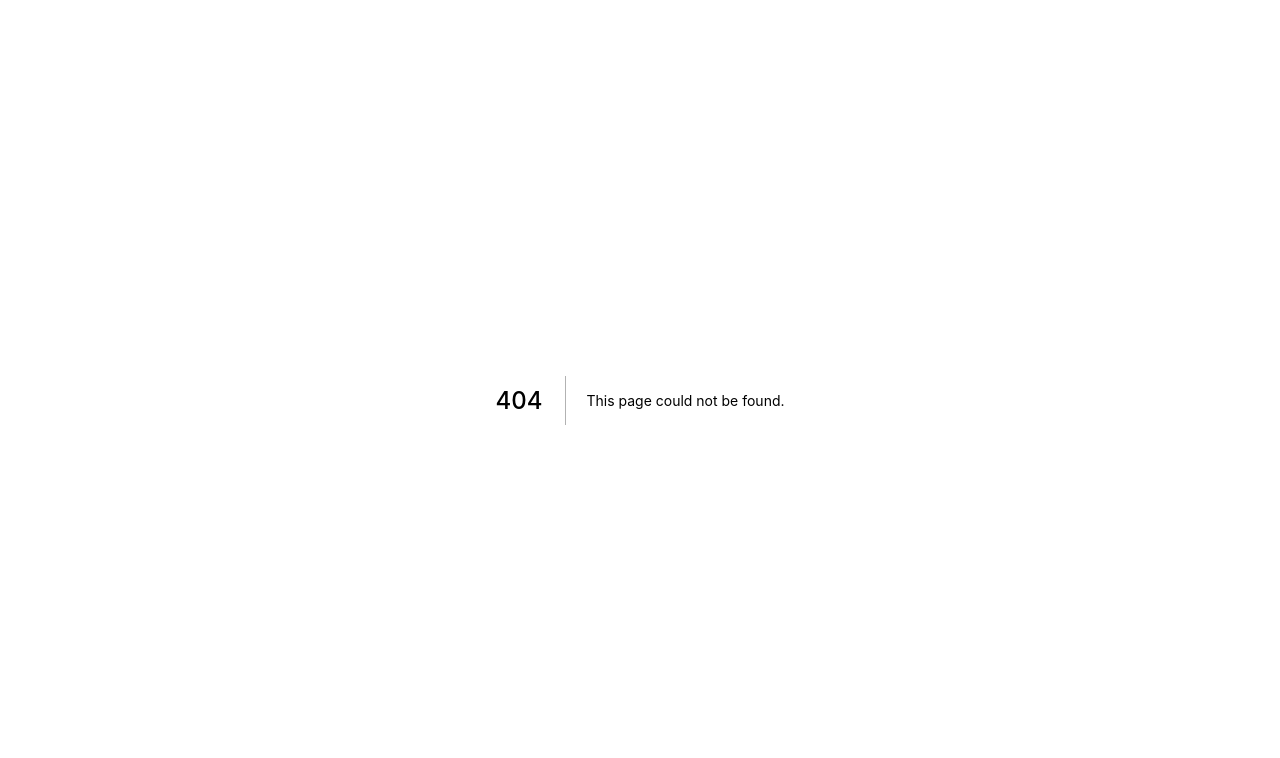
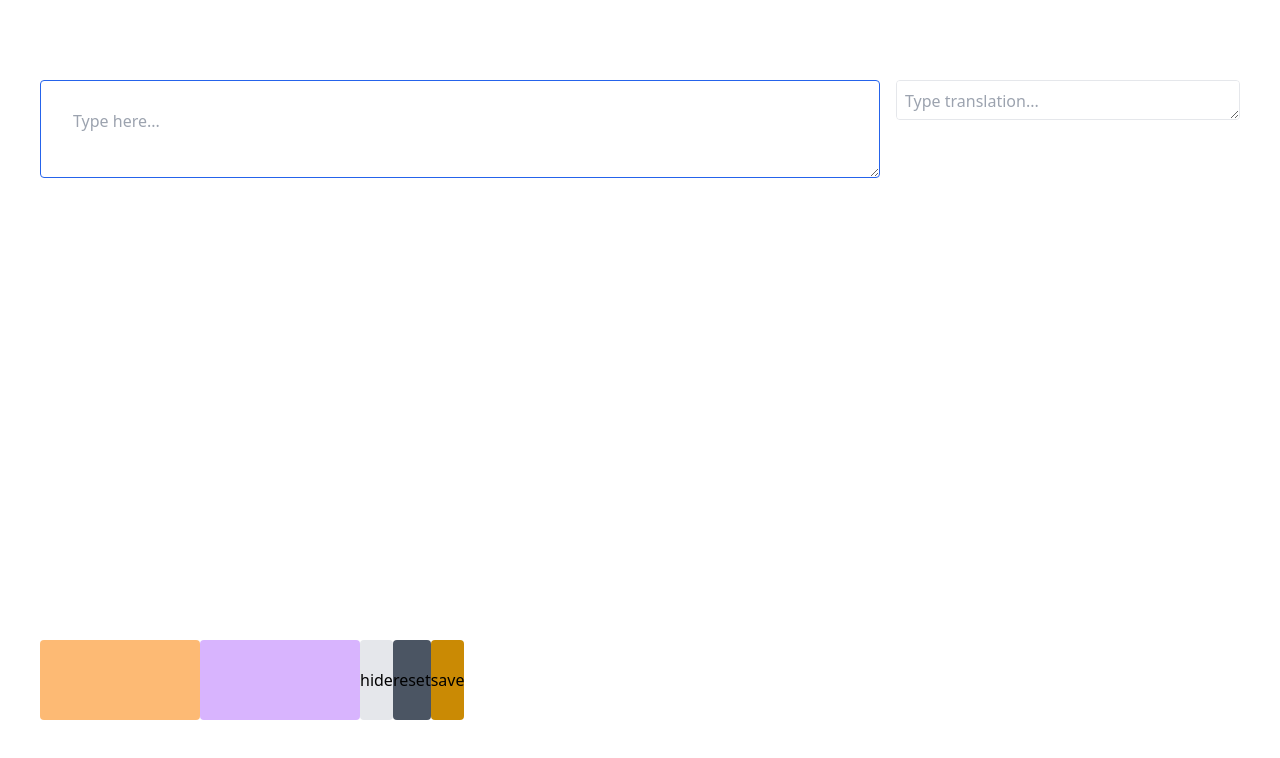
Before and after one commit to Omoju117/Sentencify, a Next.js app in the folder frontend/: page /document in a window 1280 px wide. Before the commit this address had no page. Shown: the top 758 px of the page. Built offline with nearby package versions, Linux system fonts and the light colour scheme.

Commit message:
add: basic front feature

```diff
--- /dev/null
+++ b/frontend/components/atoms/MarkPicker.tsx
@@ -0,0 +1,35 @@
+import { Dispatch, SetStateAction, VFC } from "react";
+
+type Props = {
+  markType: string;
+  setMark: Dispatch<SetStateAction<string>>;
+};
+
+// TODO: make this utilize
+const getBgStyle = (mark: string) => {
+  switch (mark) {
+    case "show":
+      return "bg-orange-300";
+    case "note":
+      return "bg-purple-300";
+    case "":
+    default:
+      return "bg-gray-100";
+  }
+};
+
+const MarkPicker: VFC<Props> = ({ markType, setMark }) => {
+  return (
+    <button
+      className={
+        getBgStyle(markType) + " flex w-40 h-20 rounded cursor-pointer"
+      }
+      onClick={() => {
+        setMark(markType);
+        console.log(markType + " picker clicked");
+      }}
+    ></button>
+  );
+};
+
+export default MarkPicker;
--- /dev/null
+++ b/frontend/components/atoms/Word.tsx
@@ -0,0 +1,60 @@
+import { VFC, useState, SetStateAction, Dispatch, useContext } from "react";
+import { MarkContext } from "../../pages/_app";
+
+/** Type of Word */
+export type WordScheme = {
+  index: number;
+  word: string;
+  mark: string;
+  isVisible: boolean;
+};
+
+type Props = {
+  index: number;
+  word: string;
+  isVisible: boolean;
+  setWordSchemes: Dispatch<SetStateAction<WordScheme[]>>;
+};
+
+const getBgStyle = (mark: string) => {
+  switch (mark) {
+    case "show":
+      return "bg-orange-300";
+    case "note":
+      return "bg-purple-300";
+    case "":
+    default:
+      return "bg-gray-100";
+  }
+};
+
+const Word: VFC<Props> = ({ index, word, isVisible, setWordSchemes }) => {
+  // コンテキストから値を取得
+  const mark = useContext(MarkContext);
+  const [bgColor, setBgColor] = useState("bg-gray-100");
+  const onClickHandler = () => {
+    // wordのステータスを更新
+    setWordSchemes((prev) => {
+      const newArray = [...prev];
+      newArray.splice(index, 1, { index, word, mark, isVisible });
+      return newArray;
+    });
+    setBgColor(getBgStyle(mark));
+    console.log("mark", mark);
+    console.log("style", getBgStyle(mark));
+  };
+  return (
+    <button
+      className={
+        bgColor +
+        (isVisible ? "" : " invisible") +
+        " flex h-12 p-2 rounded-[4px] cursor-pointer"
+      }
+      onClick={onClickHandler}
+    >
+      <span className="w-full text-[24px] leading-6">{word}</span>
+    </button>
+  );
+};
+
+export default Word;
--- /dev/null
+++ b/frontend/components/organisms/Document/ControlSection.tsx
@@ -0,0 +1,94 @@
+import { VFC, useState, useEffect, SetStateAction, Dispatch } from "react";
+import MarkPicker from "../../atoms/MarkPicker";
+import Word, { WordScheme } from "../../atoms/Word";
+import { MarkContext } from "../../../pages/_app";
+
+type Props = {
+  states: {
+    wordSchemes: WordScheme[];
+  };
+  functions: {
+    setSentence: Dispatch<SetStateAction<string>>;
+    setWordSchemes: Dispatch<SetStateAction<WordScheme[]>>;
+    handleClickSave: (e: any) => void;
+  };
+};
+
+const ControlSection: VFC<Props> = ({ states, functions }) => {
+  const [mark, setMark] = useState("");
+  useEffect(() => {
+    console.log(states.wordSchemes);
+  }, [states.wordSchemes]);
+
+  const handleBlurTextArea = (event) => {
+    const inputValue: string = event.target.value;
+    functions.setSentence(inputValue);
+    functions.setWordSchemes(
+      inputValue
+        .split(" ")
+        .map((word, index) => ({ word, index, mark: "", isVisible: true }))
+    );
+  };
+  return (
+    <div className="flex flex-col w-[70%]">
+      <div className="flex mb-5">
+        <textarea
+          className="input-sentence w-full text-[16px] leading-4 p-8 border border-solid border-blue-600 rounded-[4px]"
+          onBlur={handleBlurTextArea}
+          placeholder="Type here..."
+        ></textarea>
+      </div>
+      <MarkContext.Provider value={mark}>
+        <div className="flex flex-wrap space-x-6 p-4 items-center justify-start h-[60vw]">
+          {states.wordSchemes.map((wordStatus, i) => (
+            <Word
+              key={i + wordStatus.word}
+              index={i}
+              word={wordStatus.word}
+              isVisible={wordStatus.isVisible}
+              setWordSchemes={functions.setWordSchemes}
+            />
+          ))}
+        </div>
+        <div className="flex">
+          <MarkPicker markType={"show"} setMark={setMark} />
+          <MarkPicker markType={"note"} setMark={setMark} />
+          <button
+            className="bg-gray-200 rounded"
+            onClick={() => {
+              functions.setWordSchemes(() =>
+                states.wordSchemes.map((wordScheme) => ({
+                  ...wordScheme,
+                  isVisible: wordScheme.mark === "show",
+                }))
+              );
+            }}
+          >
+            hide
+          </button>
+          <button
+            className="bg-gray-600 rounded"
+            onClick={() => {
+              functions.setWordSchemes(() =>
+                states.wordSchemes.map((wordScheme) => ({
+                  ...wordScheme,
+                  isVisible: true,
+                }))
+              );
+            }}
+          >
+            reset
+          </button>
+          <button
+            className="bg-yellow-600 rounded"
+            onClick={functions.handleClickSave}
+          >
+            save
+          </button>
+        </div>
+      </MarkContext.Provider>
+    </div>
+  );
+};
+
+export default ControlSection;
--- /dev/null
+++ b/frontend/components/organisms/Document/NoteSection.tsx
@@ -0,0 +1,27 @@
+import { Dispatch, SetStateAction, VFC } from "react";
+
+type Props = {
+  functions: {
+    setTranslation: Dispatch<SetStateAction<string>>;
+  };
+};
+
+const NoteSection: VFC<Props> = ({ functions }) => {
+  const handleBlurTranslation = (event) => {
+    functions.setTranslation(event.target.value);
+  };
+
+  return (
+    <div className="flex flex-col justify-start h-full w-[30%] pl-4">
+      <div className="mb-6">
+        <textarea
+          className="w-full h-10 p-2 text-gray-400 border rounded"
+          onBlur={handleBlurTranslation}
+          placeholder="Type translation..."
+        ></textarea>
+      </div>
+    </div>
+  );
+};
+
+export default NoteSection;
--- a/frontend/pages/_app.tsx
+++ b/frontend/pages/_app.tsx
@@ -1,12 +1,14 @@
 import "../styles/globals.css";
 import type { AppProps } from "next/app";
-import { RecoilRoot } from "recoil";
+import { createContext } from "react";
+
+export const MarkContext = createContext(null);
 
 function MyApp({ Component, pageProps }: AppProps) {
   return (
-    <RecoilRoot>
+    <MarkContext.Provider value="">
       <Component {...pageProps} />
-    </RecoilRoot>
+    </MarkContext.Provider>
   );
 }
 
--- /dev/null
+++ b/frontend/pages/document/index.tsx
@@ -0,0 +1,60 @@
+import axios from "axios";
+import { VFC, useState } from "react";
+import { WordScheme } from "../../components/atoms/Word";
+import ControlSection from "../../components/organisms/Document/ControlSection";
+import NoteSection from "../../components/organisms/Document/NoteSection";
+
+type DocumentScheme = {
+  id?: number;
+  sentence: string;
+  translation: string;
+  markedWords: WordScheme[];
+};
+
+const Document: VFC<void> = () => {
+  /** 英文 */
+  const [sentence, setSentence] = useState("");
+  /** 訳 */
+  const [translation, setTranslation] = useState("");
+  /** 英文を構成するWordの配列データ */
+  const [wordSchemes, setWordSchemes] = useState<WordScheme[]>([]);
+  /** Documentのデータ */
+  const documentScheme: DocumentScheme = {
+    id: 1,
+    sentence,
+    translation,
+    markedWords: wordSchemes.filter((wordScheme) => wordScheme.mark !== ""),
+  };
+
+  const handleClickSave = (e) => {
+    e.preventDefault();
+    const params = new URLSearchParams();
+    params.append("id", documentScheme.id.toString());
+    params.append("sentence", documentScheme.sentence);
+    params.append("translation", documentScheme.translation);
+    documentScheme.markedWords.forEach((word) => {
+      params.append("markedWords", JSON.stringify(word));
+    });
+
+    axios
+      .post("http://localhost:3000/document", params)
+      .then((res) => {
+        console.log("res", res.data);
+      })
+      .catch((err) => {
+        console.log("error in request", err);
+      });
+  };
+
+  return (
+    <div className="flex w-[100vw] h-[100vh] px-10 py-20">
+      <ControlSection
+        states={{ wordSchemes }}
+        functions={{ setSentence, setWordSchemes, handleClickSave }}
+      />
+      <NoteSection functions={{ setTranslation }} />
+    </div>
+  );
+};
+
+export default Document;
```
